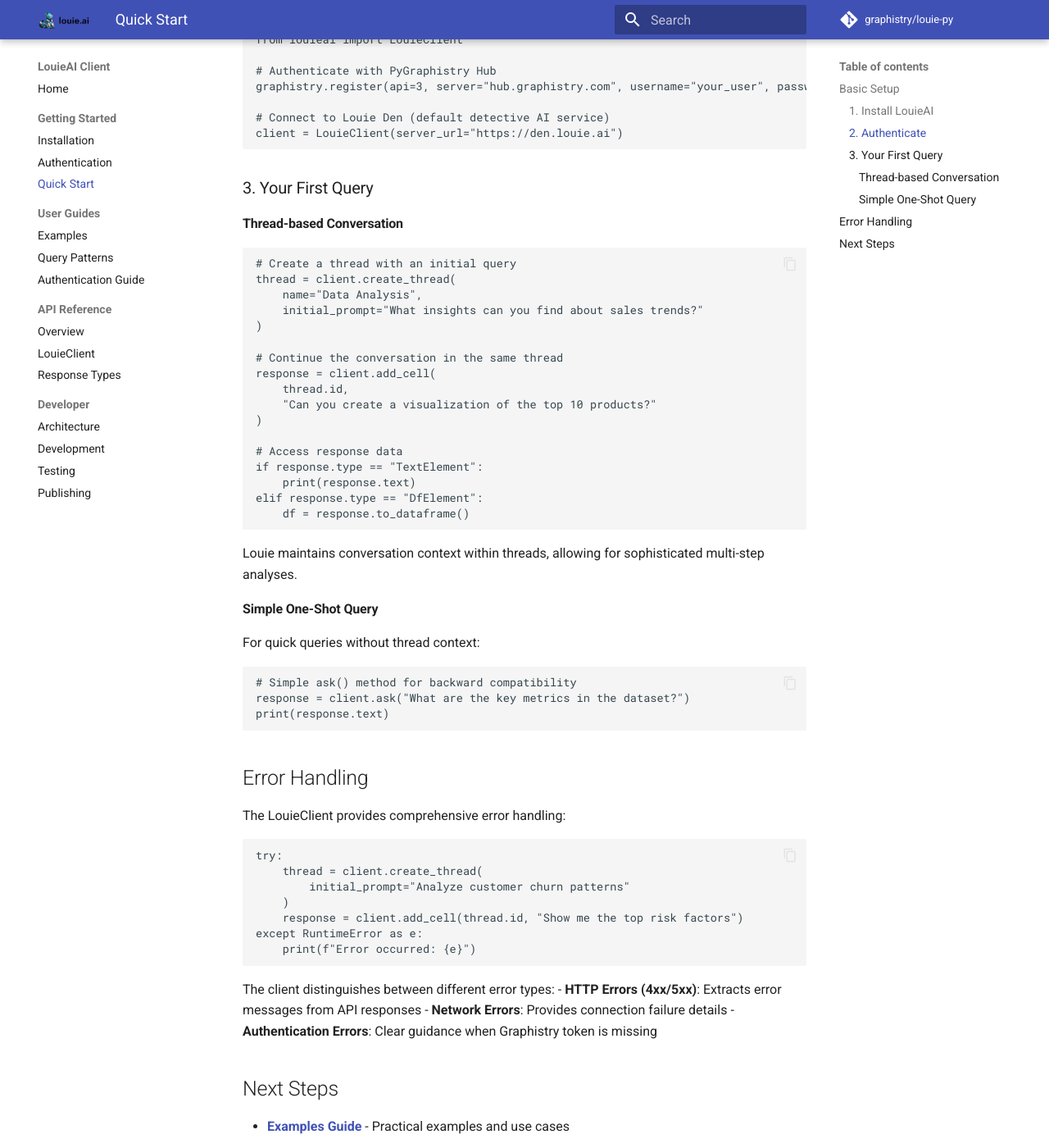
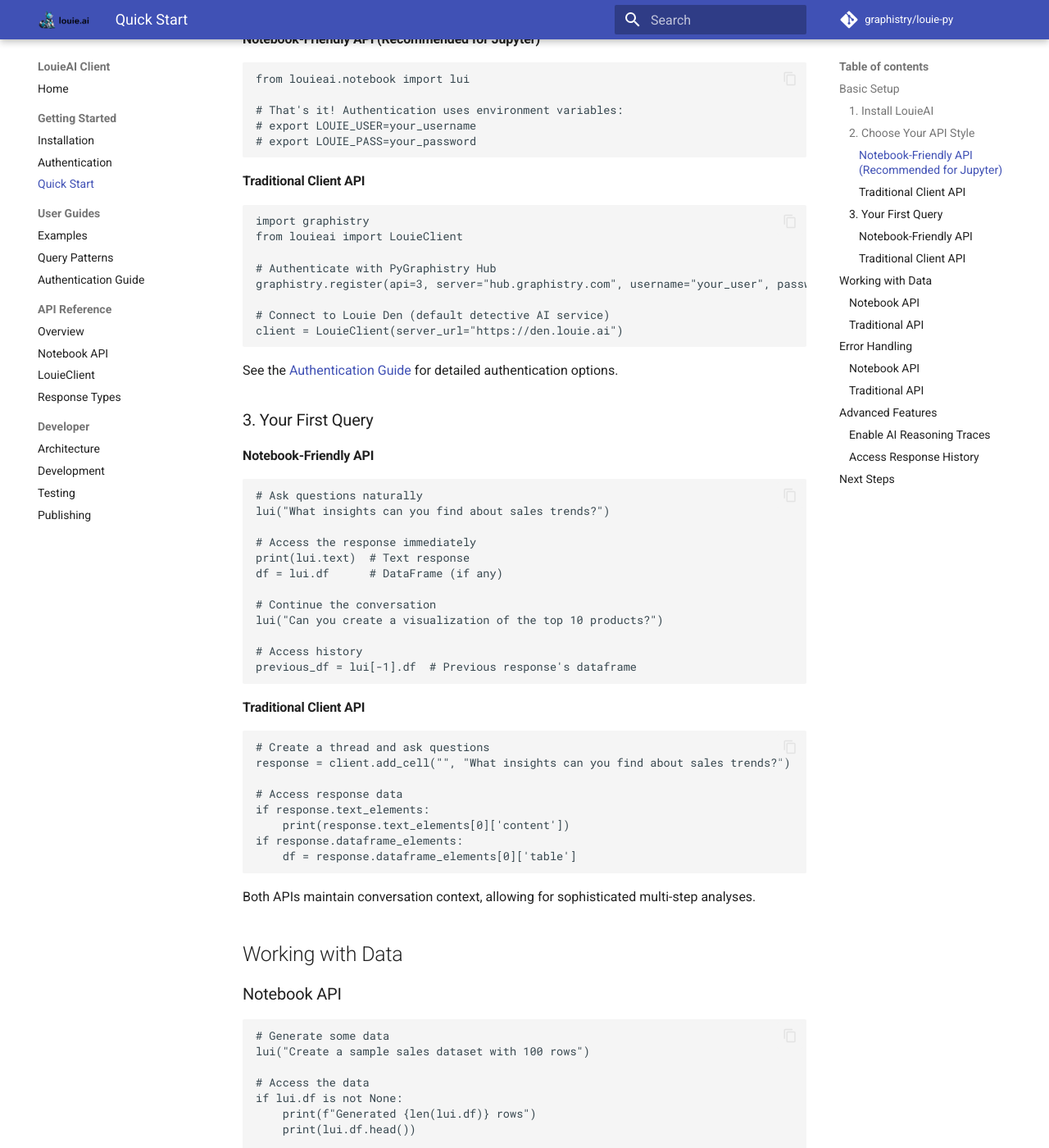
Before and after one commit to graphistry/louie-py, an MkDocs documentation site: the page built from docs/getting-started/quick-start.md, in a window 1280 px wide and 1400 px high, scrolled down 536 px. Shown: the whole window at 82% size. Built offline with MkDocs 1.6.1 and Material for MkDocs 9.7.7, drawn with Linux system fonts in a browser that asks for light colours; comment, search, counter and statistics services are not loaded; some of the changed text lies outside the part shown.

Commit message:
docs: update all documentation to showcase notebook API
- Update README to show notebook API as primary example
- Revise quick-start guide with both API styles
- Update examples guide with notebook-first approach
- Create comprehensive notebook API reference
- Update navigation to include notebook API
- Position notebook API as recommended for Jupyter users

All documentation now clearly distinguishes between the
notebook-friendly lui() interface and traditional client API.

🤖 Generated with [Claude Code](https://claude.ai/code)

Co-Authored-By: Claude <noreply@anthropic.com>

````diff
--- a/docs/api/index.md
+++ b/docs/api/index.md
@@ -4,7 +4,20 @@ This section contains the complete API reference for the LouieAI Python client l
 
 ## Overview
 
-The LouieAI client provides a simple interface for interacting with the Louie.ai service:
+LouieAI provides two APIs for interacting with the Louie.ai service:
+
+### Notebook API (Recommended for Jupyter)
+
+```python
+from louieai.notebook import lui
+
+# Ask questions naturally
+lui("Show me patterns in my data")
+print(lui.text)
+df = lui.df
+```
+
+### Traditional Client API
 
 ```python
 import louieai
@@ -15,14 +28,18 @@ graphistry.register(api=3, username="your_user", password="your_pass")
 
 # Create client and ask questions
 client = louieai.LouieClient()
-response = client.ask("Show me patterns in my data")
+response = client.add_cell("", "Show me patterns in my data")
 ```
 
 ## Main Components
 
+### [Notebook API](notebook.md)
+
+Streamlined interface optimized for Jupyter notebooks with implicit thread management and easy data access.
+
 ### [LouieClient](client.md)
 
-The primary class for interacting with Louie.ai. Handles authentication, requests, and error management.
+The traditional client class for interacting with Louie.ai. Provides full control over threads, authentication, and responses.
 
 ## Installation
 
@@ -38,10 +55,36 @@ pip install louieai
 
 ## Requirements
 
-- Python 3.11 or higher
+- Python 3.8 or higher
 - Active Graphistry account with API access
 - Network access to Louie.ai service
 
+## Authentication
+
+Both APIs support multiple authentication methods:
+
+1. **Environment Variables** (recommended for notebooks):
+   ```bash
+   export LOUIE_USER=your_username
+   export LOUIE_PASS=your_password
+   ```
+
+2. **Graphistry Registration**:
+   ```python
+   import graphistry
+   graphistry.register(api=3, username="user", password="pass")
+   ```
+
+3. **Direct Credentials**:
+   ```python
+   client = louieai.LouieClient(username="user", password="pass")
+   ```
+
 ## Error Handling
 
-All API methods raise `RuntimeError` exceptions on failure. See the [LouieClient documentation](client.md) for detailed error handling examples.
+- **Notebook API**: Returns `None` or empty collections instead of raising exceptions
+- **Client API**: Raises `RuntimeError` exceptions on failure
+
+See the respective documentation for detailed error handling examples:
+- [Notebook API Error Handling](notebook.md#error-handling)
+- [Client API Error Handling](client.md#error-handling)
--- /dev/null
+++ b/docs/api/notebook.md
@@ -0,0 +1,231 @@
+# Notebook API Reference
+
+The notebook API provides a streamlined interface optimized for Jupyter notebooks and interactive data analysis.
+
+## Quick Start
+
+```python
+from louieai.notebook import lui
+
+# Make queries
+lui("Analyze the sales data from last quarter")
+
+# Access results
+print(lui.text)      # Text response
+df = lui.df          # Latest dataframe
+all_dfs = lui.dfs    # All dataframes
+```
+
+## The `lui` Object
+
+The `lui` object is a singleton that manages your LouieAI session with implicit thread management.
+
+### Making Queries
+
+```python
+# Basic query
+lui("What are the key metrics in this dataset?")
+
+# Query with traces enabled for this call only
+lui("Complex analysis task", traces=True)
+
+# Query without auto-display in Jupyter
+lui("Generate report", display=False)
+```
+
+### Accessing Responses
+
+#### Text Responses
+
+```python
+# Get the primary text response
+text = lui.text  # Returns str or None
+
+# Get all text elements
+texts = lui.texts  # Returns list[str]
+```
+
+#### DataFrame Access
+
+```python
+# Get the latest dataframe (first one if multiple)
+df = lui.df  # Returns pd.DataFrame or None
+
+# Get all dataframes from latest response
+dfs = lui.dfs  # Returns list[pd.DataFrame]
+
+# Safe access pattern
+if lui.df is not None:
+    print(f"Data shape: {lui.df.shape}")
+    # Work with the dataframe
+```
+
+#### Other Elements
+
+```python
+# Get all elements with type information
+elements = lui.elements  # Returns list[dict]
+# Each element has 'type' and 'value' keys
+
+# Check for errors
+if lui.has_errors:
+    for error in lui.errors:
+        print(f"Error: {error['message']}")
+```
+
+### Response History
+
+Access previous responses using negative indexing:
+
+```python
+# Access previous responses
+lui[-1].text  # Previous response text
+lui[-2].df    # DataFrame from 2 queries ago
+
+# Iterate through recent history
+for i in range(-5, 0):
+    try:
+        print(f"Query {i}: {lui[i].text[:50]}...")
+    except IndexError:
+        break  # No more history
+```
+
+### Configuration
+
+#### Trace Control
+
+```python
+# Enable traces for all queries
+lui.traces = True
+
+# Check current trace setting
+if lui.traces:
+    print("Traces are enabled")
+
+# Disable traces
+lui.traces = False
+```
+
+## Environment Variables
+
+The notebook API uses environment variables for authentication:
+
+```bash
+export LOUIE_USER=your_username
+export LOUIE_PASS=your_password
+export LOUIE_SERVER=your_server  # Optional, defaults to hub
+export LOUIE_URL=https://custom-louie.ai  # Optional
+```
+
+Alternatively, it will use existing Graphistry authentication:
+
+```bash
+export GRAPHISTRY_USERNAME=your_username
+export GRAPHISTRY_PASSWORD=your_password
+```
+
+## Properties Reference
+
+### Data Access Properties
+
+| Property | Type | Description |
+|----------|------|-------------|
+| `lui.text` | `str \| None` | Primary text from latest response |
+| `lui.texts` | `list[str]` | All text elements from latest response |
+| `lui.df` | `pd.DataFrame \| None` | First dataframe from latest response |
+| `lui.dfs` | `list[pd.DataFrame]` | All dataframes from latest response |
+| `lui.elements` | `list[dict]` | All elements with type tags |
+| `lui.errors` | `list[dict]` | Error elements from latest response |
+| `lui.has_errors` | `bool` | Whether latest response contains errors |
+
+### Configuration Properties
+
+| Property | Type | Description |
+|----------|------|-------------|
+| `lui.traces` | `bool` | Get/set trace setting for session |
+
+### History Access
+
+| Syntax | Description |
+|--------|-------------|
+| `lui[-1]` | Previous response |
+| `lui[-2]` | Response from 2 queries ago |
+| `lui[index]` | Access response by index |
+
+## Error Handling
+
+The notebook API is designed to be exception-free for common operations:
+
+```python
+# These never raise exceptions, return None/empty instead
+df = lui.df          # None if no dataframe
+text = lui.text      # None if no text
+dfs = lui.dfs        # Empty list if no dataframes
+
+# Check for API errors
+if lui.has_errors:
+    # Handle errors without exceptions
+    for error in lui.errors:
+        print(f"Error type: {error.get('error_type')}")
+        print(f"Message: {error.get('message')}")
+```
+
+## Jupyter Integration
+
+The `lui` object provides rich display in Jupyter notebooks:
+
+```python
+# In a Jupyter cell
+lui  # Shows status, history count, trace setting
+
+# Use ? for quick help
+lui?  # Shows docstring with examples
+
+# Use help() for detailed documentation
+help(lui)
+```
+
+## Advanced Usage
+
+### Custom Client Configuration
+
+```python
+from louieai import LouieClient
+from louieai.notebook import GlobalCursor
+
+# Create custom client
+client = LouieClient(
+    server_url="https://custom.louie.ai",
+    username="user",
+    password="pass"
+)
+
+# Create cursor with custom client
+cursor = GlobalCursor(client=client)
+
+# Use the cursor
+cursor("Your query here")
+```
+
+### Resetting Session
+
+```python
+# To start a fresh session, reimport
+from louieai.notebook import lui
+
+# This creates a new cursor with fresh history
+```
+
+## Best Practices
+
+1. **Use environment variables** for credentials to keep notebooks shareable
+2. **Check for None** when accessing dataframes: `if lui.df is not None:`
+3. **Use history** for comparing results: `lui[-1].df` vs `lui.df`
+4. **Enable traces** only when needed to avoid performance overhead
+5. **Handle errors gracefully** using `lui.has_errors` instead of try/except
+
+## See Also
+
+- [Getting Started Notebook](../notebooks/01-getting-started.ipynb)
+- [Examples Guide](../guides/examples.md)
+- [Traditional Client API](client.md)
--- a/docs/getting-started/quick-start.md
+++ b/docs/getting-started/quick-start.md
@@ -1,6 +1,6 @@
 # Quick Start Guide
 
-Get up and running with LouieAI in minutes.
+Get up and running with LouieAI in minutes. This guide covers both the notebook-friendly API and the traditional client API.
 
 ## Basic Setup
 
@@ -10,9 +10,21 @@ First, make sure you have LouieAI installed and a Graphistry account set up.
 
 See the [Installation Guide](installation.md) if you haven't installed LouieAI yet.
 
-### 2. Authenticate
+### 2. Choose Your API Style
 
-See the [Authentication Guide](authentication.md) for detailed authentication options. For a quick start:
+LouieAI offers two API styles:
+
+#### Notebook-Friendly API (Recommended for Jupyter)
+
+```python
+from louieai.notebook import lui
+
+# That's it! Authentication uses environment variables:
+# export LOUIE_USER=your_username
+# export LOUIE_PASS=your_password
+```
+
+#### Traditional Client API
 
 ```python
 import graphistry
@@ -25,63 +37,123 @@ graphistry.register(api=3, server="hub.graphistry.com", username="your_user", pa
 client = LouieClient(server_url="https://den.louie.ai")
 ```
 
+See the [Authentication Guide](authentication.md) for detailed authentication options.
+
 ### 3. Your First Query
 
-#### Thread-based Conversation
+#### Notebook-Friendly API
 
 ```python
-# Create a thread with an initial query
-thread = client.create_thread(
-    name="Data Analysis",
-    initial_prompt="What insights can you find about sales trends?"
-)
+# Ask questions naturally
+lui("What insights can you find about sales trends?")
 
-# Continue the conversation in the same thread
-response = client.add_cell(
-    thread.id,
-    "Can you create a visualization of the top 10 products?"
-)
+# Access the response immediately
+print(lui.text)  # Text response
+df = lui.df      # DataFrame (if any)
+
+# Continue the conversation
+lui("Can you create a visualization of the top 10 products?")
+
+# Access history
+previous_df = lui[-1].df  # Previous response's dataframe
+```
+
+#### Traditional Client API
+
+```python
+# Create a thread and ask questions
+response = client.add_cell("", "What insights can you find about sales trends?")
 
 # Access response data
-if response.type == "TextElement":
-    print(response.text)
-elif response.type == "DfElement":
-    df = response.to_dataframe()
+if response.text_elements:
+    print(response.text_elements[0]['content'])
+if response.dataframe_elements:
+    df = response.dataframe_elements[0]['table']
 ```
 
-Louie maintains conversation context within threads, allowing for sophisticated multi-step analyses.
+Both APIs maintain conversation context, allowing for sophisticated multi-step analyses.
 
-#### Simple One-Shot Query
+## Working with Data
 
-For quick queries without thread context:
+### Notebook API
 
 ```python
-# Simple ask() method for backward compatibility
-response = client.ask("What are the key metrics in the dataset?")
-print(response.text)
+# Generate some data
+lui("Create a sample sales dataset with 100 rows")
+
+# Access the data
+if lui.df is not None:
+    print(f"Generated {len(lui.df)} rows")
+    print(lui.df.head())
+
+    # Work with the data
+    sales_by_region = lui.df.groupby('region')['sales'].sum()
+```
+
+### Traditional API
+
+```python
+# Generate data
+response = client.add_cell("", "Create a sample sales dataset with 100 rows")
+
+# Access the data
+if response.dataframe_elements:
+    df = response.dataframe_elements[0]['table']
+    print(f"Generated {len(df)} rows")
 ```
 
 ## Error Handling
 
-The LouieClient provides comprehensive error handling:
+### Notebook API
+
+The notebook API returns None/empty instead of raising exceptions:
+
+```python
+# Safe data access - no exceptions
+df = lui.df  # None if no dataframe
+texts = lui.texts  # Empty list if no text
+
+# Check for errors in response
+if lui.has_errors:
+    for error in lui.errors:
+        print(f"Error: {error['message']}")
+```
+
+### Traditional API
 
 ```python
 try:
-    thread = client.create_thread(
-        initial_prompt="Analyze customer churn patterns"
-    )
-    response = client.add_cell(thread.id, "Show me the top risk factors")
+    response = client.add_cell("", "Analyze customer churn patterns")
 except RuntimeError as e:
     print(f"Error occurred: {e}")
 ```
 
-The client distinguishes between different error types:
-- **HTTP Errors (4xx/5xx)**: Extracts error messages from API responses
-- **Network Errors**: Provides connection failure details
-- **Authentication Errors**: Clear guidance when Graphistry token is missing
+## Advanced Features
+
+### Enable AI Reasoning Traces
+
+```python
+# Notebook API
+lui.traces = True
+lui("Complex analysis query")
+
+# Traditional API
+response = client.add_cell("", "Complex analysis query", traces=True)
+```
+
+### Access Response History
+
+```python
+# Notebook API
+for i in range(-3, 0):
+    print(f"Query {i}: {lui[i].text[:50]}...")
+
+# Traditional API requires manual history tracking
+```
 
 ## Next Steps
 
+- **[Notebook Examples](../notebooks/)** - Interactive Jupyter notebooks
 - **[Examples Guide](../guides/examples.md)** - Practical examples and use cases
 - **[Query Patterns](../guides/query-patterns.md)** - Advanced query techniques
 - **[Authentication Guide](authentication.md)** - Multi-tenant usage, API keys, and more
--- a/docs/guides/examples.md
+++ b/docs/guides/examples.md
@@ -1,10 +1,22 @@
 # Examples
 
-This page demonstrates common usage patterns for the LouieAI Python client.
+This page demonstrates common usage patterns for both the notebook-friendly API and the traditional LouieAI Python client.
 
 ## Basic Query
 
-The simplest way to use LouieAI is to send a natural language query:
+### Notebook API (Recommended for Jupyter)
+
+```python
+from louieai.notebook import lui
+
+# Make a query - authentication uses environment variables
+lui("What are the top security threats in my data?")
+
+# Print the response
+print(lui.text)
+```
+
+### Traditional Client API
 
 ```python
 import graphistry
@@ -19,12 +31,28 @@ response = client.add_cell("", "What are the top security threats in my data?")
 
 # Print the response
 for text in response.text_elements:
-    print(text['text'])
+    print(text['content'])
 ```
 
 ## Working with DataFrames
 
-LouieAI can analyze data and return DataFrames:
+### Notebook API
+
+```python
+# Query that returns data
+lui("Show me a summary of failed login attempts by country")
+
+# Access DataFrame directly
+if lui.df is not None:
+    print(f"Shape: {lui.df.shape}")
+    print(lui.df.head())
+
+# Access all dataframes from the response
+for i, df in enumerate(lui.dfs):
+    print(f"DataFrame {i}: {df.shape}")
+```
+
+### Traditional Client API
 
 ```python
 # Query that returns data
@@ -37,9 +65,26 @@ for df_elem in response.dataframe_elements:
     print(df.head())
 ```
 
-## Thread-based Conversations
+## Conversational Analysis
 
-Maintain context across multiple queries using threads:
+### Notebook API - Automatic Thread Management
+
+```python
+# First query automatically creates a thread
+lui("Load the security logs from last week")
+
+# Continue the conversation - thread is maintained automatically
+lui("Show me the most frequent error codes")
+
+# Ask follow-up questions
+lui("Which IP addresses triggered these errors?")
+
+# Access any previous response
+first_response_text = lui[-3].text
+error_codes_df = lui[-2].df
+```
+
+### Traditional Client API - Manual Thread Management
 
 ```python
 # First query creates a new thread
@@ -73,22 +118,34 @@ if response.has_graphs:
 
 ## Error Handling
 
-Handle errors gracefully:
+### Notebook API - Graceful Defaults
+
+```python
+# The notebook API returns None/empty instead of raising exceptions
+lui("Analyze the data")
+
+# Check for errors in the response
+if lui.has_errors:
+    print("Query completed with errors:")
+    for error in lui.errors:
+        print(f"Error: {error.get('message', 'Unknown error')}")
+else:
+    # Safe access - no exceptions
+    if lui.text:
+        print(lui.text)
+    if lui.df is not None:
+        print(f"Data shape: {lui.df.shape}")
+```
+
+### Traditional Client API
 
 ```python
 try:
     response = client.add_cell("", "Analyze the data")
 
-    # Check for errors in the response
-    if response.has_errors:
-        print("Query completed with errors:")
-        for elem in response.elements:
-            if elem.get('type') == 'ExceptionElement':
-                print(f"Error: {elem.get('message', 'Unknown error')}")
-    else:
-        # Process successful response
-        for text in response.text_elements:
-            print(text['text'])
+    # Process response
+    for text in response.text_elements:
+        print(text['content'])
 
 except Exception as e:
     print(f"Request failed: {e}")
@@ -119,25 +176,69 @@ response = client.add_cell("", "What patterns do you see in this network?")
 
 For advanced authentication options including multi-tenant usage, API keys, and concurrent sessions, see the [Authentication Guide](authentication.md).
 
-## Managing Threads
+## Advanced Features
 
-List and retrieve existing conversation threads:
+### Enable AI Reasoning Traces
 
 ```python
-# List recent threads
-threads = client.list_threads(page=1, page_size=10)
-for thread in threads:
-    print(f"Thread {thread.id}: {thread.name}")
+# Notebook API
+lui.traces = True  # Enable for all queries
+lui("Complex analysis requiring step-by-step reasoning")
 
-# Get a specific thread
-thread = client.get_thread("thread_id_here")
+# Or enable for single query
+lui("Another complex query", traces=True)
 
-# Continue conversation in existing thread
-response = client.add_cell(thread.id, "Continue our previous analysis")
+# Traditional API
+response = client.add_cell("", "Complex analysis", traces=True)
 ```
+
+### Access Full Response History
+
+```python
+# Notebook API - built-in history
+for i in range(-5, 0):  # Last 5 queries
+    try:
+        print(f"\nQuery {i}:")
+        print(f"Text: {lui[i].text[:100]}...")
+        print(f"Has data: {lui[i].df is not None}")
+    except IndexError:
+        break
+
+# Traditional API requires manual tracking
+```
+
+### Batch Analysis
+
+```python
+# Notebook API
+queries = [
+    "Summarize security incidents by severity",
+    "Show top 10 affected systems",
+    "Calculate average response time"
+]
+
+results = []
+for query in queries:
+    lui(query)
+    results.append({
+        'query': query,
+        'has_data': lui.df is not None,
+        'summary': lui.text[:100] if lui.text else None
+    })
+```
+
+## Interactive Notebooks
+
+For hands-on examples, check out our example notebooks:
+
+- **[Getting Started](../notebooks/01-getting-started.ipynb)** - Basic usage tutorial
+- **[Data Science Workflow](../notebooks/02-data-science-workflow.ipynb)** - Complete analysis workflow
+- **[Fraud Investigation](../notebooks/03-fraud-investigation.ipynb)** - Real-world use case
+- **[Error Handling](../notebooks/04-error-handling.ipynb)** - Robust error handling patterns
 
 ## Next Steps
 
 - Check out the [API Reference](../api/index.md) for detailed documentation
 - Learn about [Query Patterns](query-patterns.md) for advanced usage
 - Explore the [Architecture](../developer/architecture.md) to understand how LouieAI works
+- Try the [Notebook API Reference](../api/notebook.md) for the complete notebook interface
--- a/mkdocs.yml
+++ b/mkdocs.yml
@@ -13,6 +13,7 @@ nav:
     - Authentication Guide: guides/authentication.md
   - API Reference:
     - Overview: api/index.md
+    - Notebook API: api/notebook.md
     - LouieClient: api/client.md
     - Response Types: api/response-types.md
   - Developer:
````
Also changed, not shown: README.md (+6 -11 lines), docs/index.md (+9 -12 lines).
